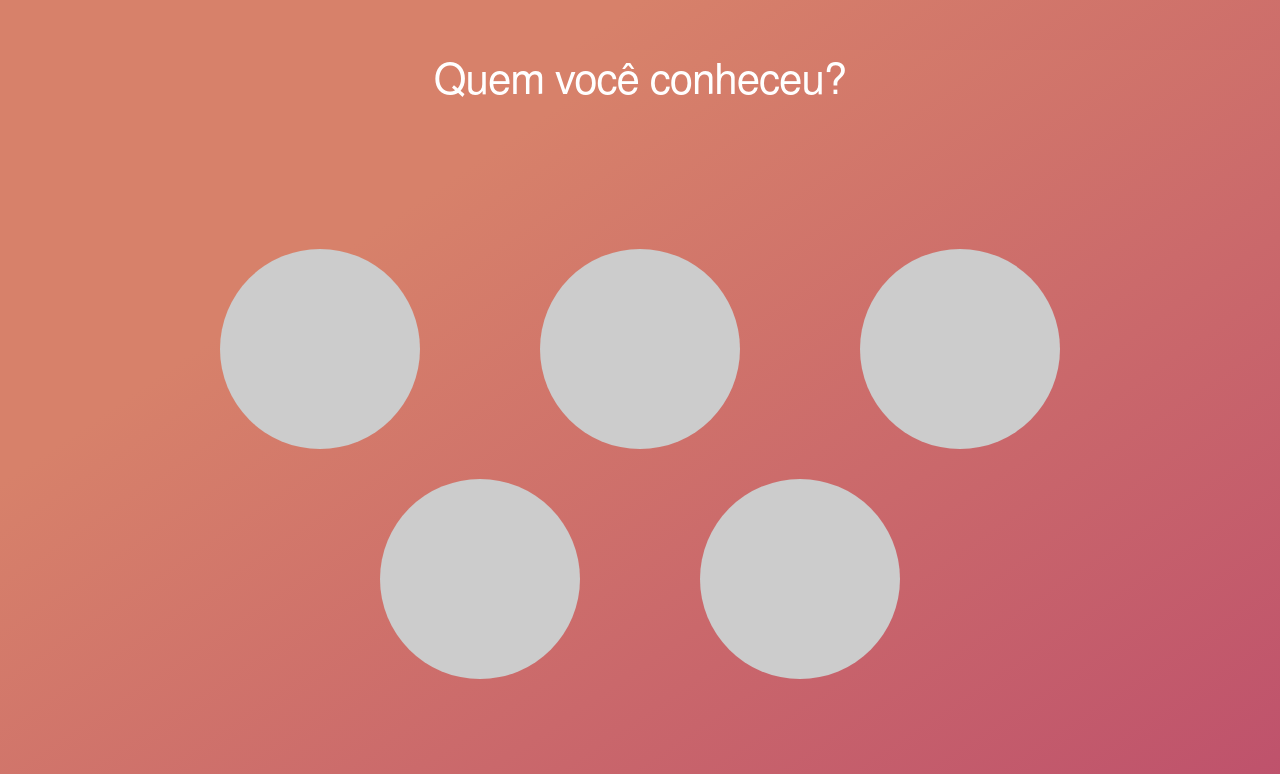
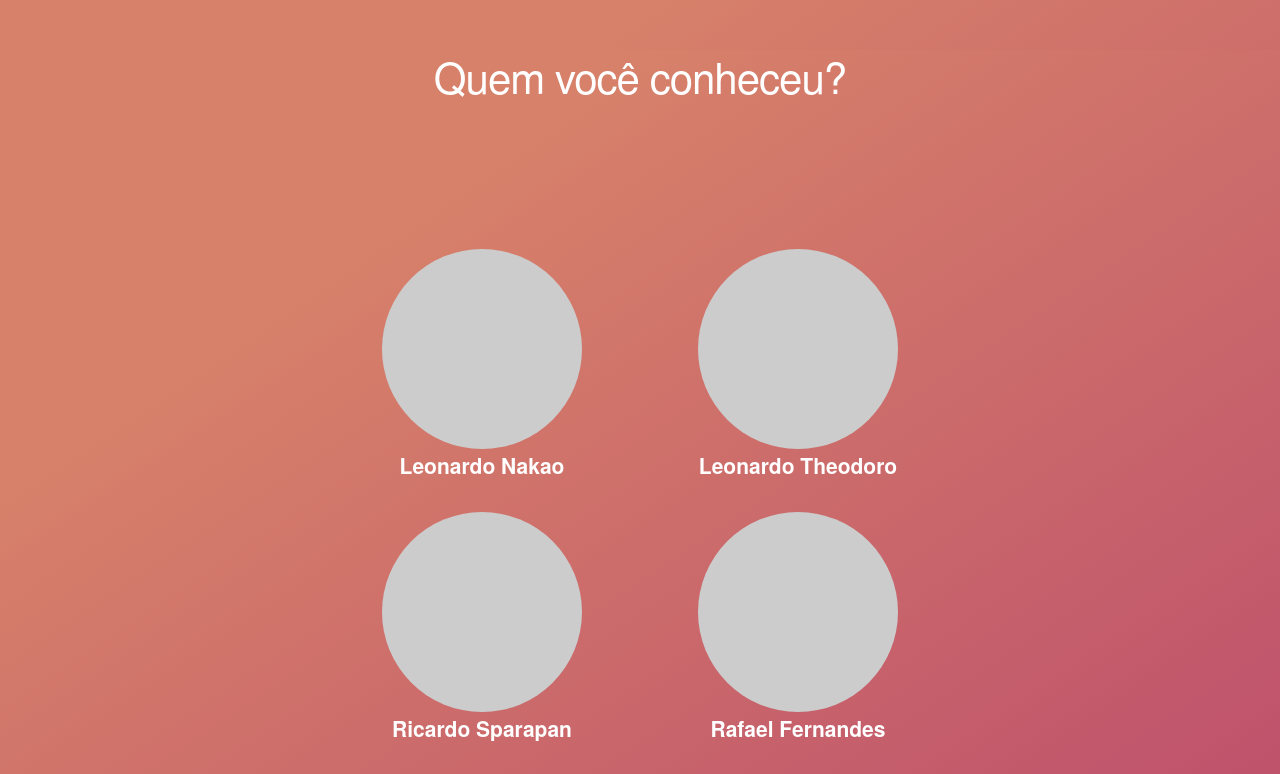
Before and after one commit to leonakao/obrigado-pela-preferencia, a Vue app in the folder client/: page / in a window 1280 px wide. Shown: the top 774 px of the page. Built offline with nearby package versions, Linux system fonts and the light colour scheme.

Commit message:
Cria rota para página de perfil

```diff
--- a/client/package.json
+++ b/client/package.json
@@ -8,6 +8,7 @@
     "lint": "vue-cli-service lint"
   },
   "dependencies": {
+    "@fortawesome/fontawesome-free": "^5.12.1",
     "core-js": "^3.6.4",
     "normalize.css": "^8.0.1",
     "skeleton-css": "^2.0.4",
--- a/client/src/assets/css/style.css
+++ b/client/src/assets/css/style.css
@@ -1,3 +1,13 @@
+a {
+    color: inherit; /* blue colors for links too */
+    text-decoration: inherit; /* no underline */
+}
+
+a:hover{
+    color: inherit !important; /* blue colors for links too */
+    text-decoration: inherit; /* no underline */
+}
+
 .img {
     width: 100%;
 }
--- /dev/null
+++ b/client/src/components/BoxItem.vue
@@ -0,0 +1,39 @@
+<template>
+    <div class="box">
+        <router-link :to="`/profile/${item.page}`">
+            <ImageCircle></ImageCircle>
+            <span class="item-title">{{ item.name }}</span>
+        </router-link>
+    </div>
+</template>
+
+<script>
+import ImageCircle from './ImageCircle'
+
+export default {
+    components: {
+        ImageCircle
+    },
+    props: {
+        item: {
+            required: true,
+            type: Object,
+        }
+    }
+}
+</script>
+
+<style>
+.box {
+  flex: 0 0 30%;
+  display: flex;
+  justify-content: center;
+  margin: 0 20px;
+}
+
+.item-title {
+    font-size: 1.4em;
+    color: white;
+    font-weight: bold;
+}
+</style>
--- a/client/src/main.js
+++ b/client/src/main.js
@@ -6,6 +6,7 @@ import routes from './routes'
 import 'normalize.css'
 import 'skeleton-css/css/skeleton.css'
 import './assets/css/style.css'
+import '@fortawesome/fontawesome-free/css/all.css'
 
 Vue.use(VueRouter)
 
--- a/client/src/pages/Items.vue
+++ b/client/src/pages/Items.vue
@@ -7,25 +7,29 @@
         </div>
         <div class="body">
             <div class="row box">
-                <div v-for="a in aux" :key="a" class="box-image">
-                    <image-circle></image-circle>
-                </div>
+                <BoxItem v-for="profile in profiles" :key="profile.id" :item="profile"></BoxItem>
             </div>
         </div>
     </div>
 </template>
 
 <script>
-import ImageCircle from '../components/ImageCircle';
+import BoxItem from '../components/BoxItem.vue';
 
 export default {
     data: function() {
         return {
-            aux: [1,2,3,4,5]
+            profiles: [
+                {id: 1, name: 'Leonardo Nakao', page:'naka' },
+                {id: 2, name: 'Leonardo Theodoro', page:'tormento' },
+                {id: 3, name: 'Ricardo Sparapan', page:'junin' },
+                {id: 4, name: 'Rafael Fernandes', page:'rafa' },
+                {id: 5, name: 'Enrico Ramos', page:'talarico' },
+            ]
         }
     },
     components: {
-        ImageCircle,
+        BoxItem,
     }
 }
 </script>
@@ -61,10 +65,4 @@ html, body{
     background-color: #bd4f6c;
     background-image: linear-gradient(326deg, #bd4f6c 0%, #d7816a 74%);
 }
-
-.box-image {
-  flex: 0 0 33.333333%;
-  display: flex;
-  justify-content: center;
-}
 </style>
--- /dev/null
+++ b/client/src/pages/Profile.vue
@@ -0,0 +1,21 @@
+<template>
+    <div class="container">
+        <div class="row">
+            <router-link to="/"><i class="fa fa-arrow-left"></i> Voltar</router-link>
+        </div>
+    </div>
+</template>
+
+<script>
+export default {
+    data: function(){
+        return {
+            page: undefined
+        }
+    },
+    created(){
+        this.page = this.$route.params.page;
+        console.log(this.page);
+    }
+}
+</script>
--- a/client/src/routes.js
+++ b/client/src/routes.js
@@ -1,7 +1,9 @@
 import Items from './pages/Items.vue';
+import Profile from './pages/Profile.vue';
 
 const routes = [
     { path: '/', component: Items, name:'Items' },
+    { path: '/profile/:page', component: Profile },
 ];
 
 export default routes;
```
Also changed, not shown: client/src/components/HelloWorld.vue (deleted, +0 -58 lines), 1 other file (tests, documents, lock files or other folders).
